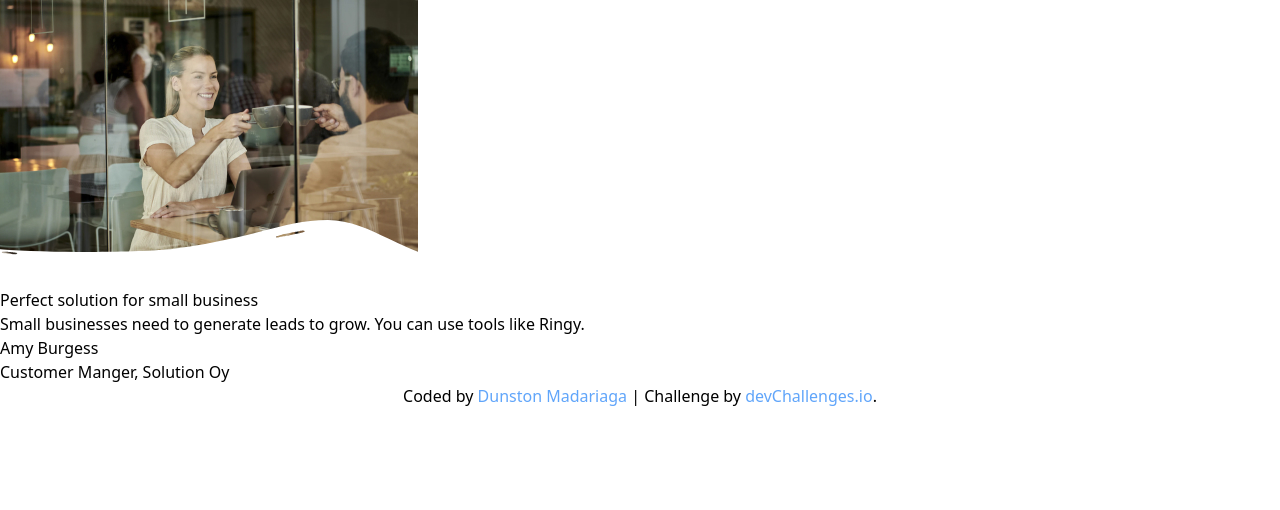
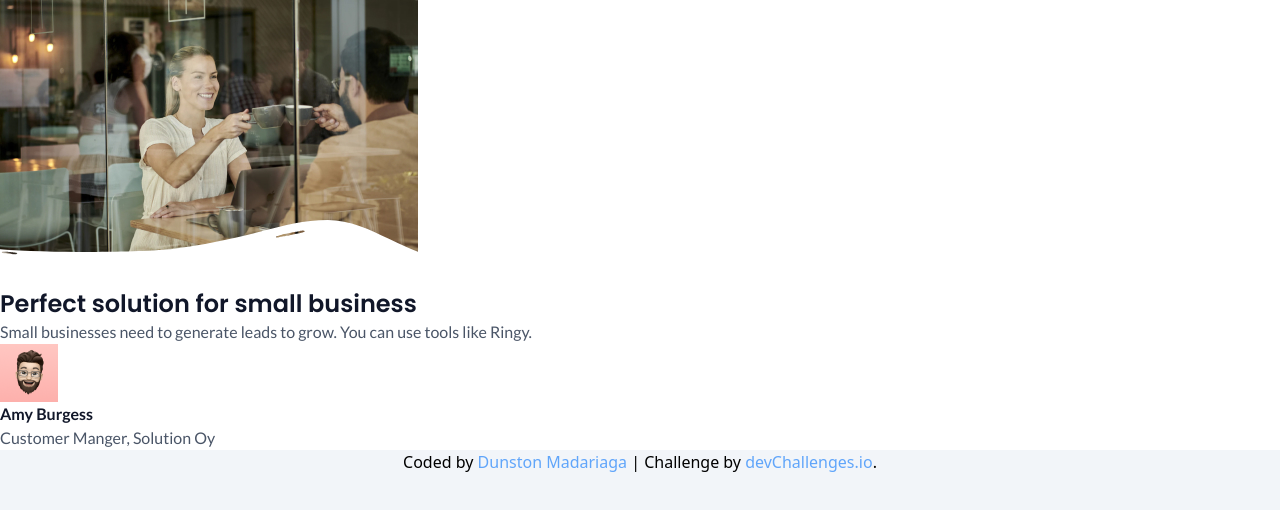
Before and after one commit to Pogo182028/Business-Blog-Card, a website: page index.html in a window 1280 px wide. Drawn offline with Linux system fonts and the light colour scheme.

Commit message:
: Adding all colors, fonts and sizes to HTML
I also forgot to put a picture so I added it

```diff
--- a/index.html
+++ b/index.html
@@ -22,8 +22,8 @@
 
     <title>Business Blog Card | devChallenges.io</title>
   </head>
-  <body>
-    <main>
+  <body class="bg-[#F2F5F9]">
+    <main class="bg-[#FFFFFF]">
       <div
         class="bg-[url(../resources/hero-image-1.jpg)] bg-no-repeat h-72 relative"
       >
@@ -33,15 +33,16 @@
           alt="white-overlay"
         />
       </div>
-      <h1>Perfect solution for small business</h1>
-      <p>
+      <h1 class="font-Poppins font-semibold text-2xl text-[#111729]">Perfect solution for small business</h1>
+      <p class="font-Lato text-base text-[#4A5567]">
         Small businesses need to generate leads to grow. You can use tools like
         Ringy.
       </p>
       <section>
+        <img src="resources/avatar-image-business-card-1.png" alt="avatar-image-business-card">
         <div>
-          <p>Amy Burgess</p>
-          <p>Customer Manger, Solution Oy</p>
+          <p class="font-Lato font-semibold text-base text-[#111729]">Amy Burgess</p>
+          <p class="font-Lato text-base text-[#4A5567]">Customer Manger, Solution Oy</p>
         </div>
       </section>
     </main>
```
Also changed, not shown: src/styles.css.
